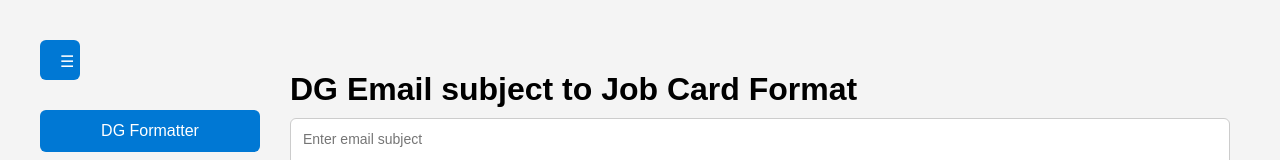
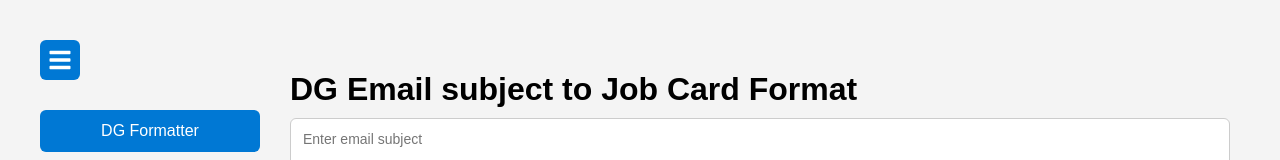
Before and after one commit to cha252/NPE_tools, a React (Vite) app: page / in a window 1280 px wide. Shown: the top 160 px of the page. Built offline with nearby package versions, Linux system fonts and the light colour scheme.

Commit message:
Using icon for sidebar button

```diff
--- a/App.css
+++ b/App.css
@@ -23,10 +23,15 @@
 .toggle-btn {
     width: 40px;
     height: 40px;
-    align-self: flex-start;
+
+    display: flex;
     align-items: center;
+    justify-content: center;
+
+    font-size: 24px;
+    line-height: 1;
+    padding: 0;
 }
-
 .content {
     flex: 1;
     padding: 20px;
--- a/App.jsx
+++ b/App.jsx
@@ -1,4 +1,5 @@
 import { useState } from "react";
+import { FaBars } from "react-icons/fa";
 
 import DGFormatter from "./src/components/DGFormatter";
 import PdfSplitter from "./src/components/PdfSplitter";
@@ -31,13 +32,13 @@ function App() {
     return (
         <div className="layout">
             <aside className={`sidebar ${sidebarOpen ? "open" : "closed"}`}>
+
                 <button
                     className="toggle-btn"
                     onClick={() => setSidebarOpen(!sidebarOpen)}
                 >
-                    <div>☰</div>
+                    <FaBars />
                 </button>
-
                 {sidebarOpen && (
                     <>
                         <button onClick={() => setSelectedTool("dg")}>
--- a/package.json
+++ b/package.json
@@ -16,7 +16,8 @@
   "dependencies": {
     "pdf-lib": "^1.17.1",
     "react": "^19.2.7",
-    "react-dom": "^19.2.7"
+    "react-dom": "^19.2.7",
+    "react-icons": "^5.6.0"
   },
   "devDependencies": {
     "gh-pages": "^6.3.0",
```
Also changed, not shown: 1 other file (tests, documents, lock files or other folders).
